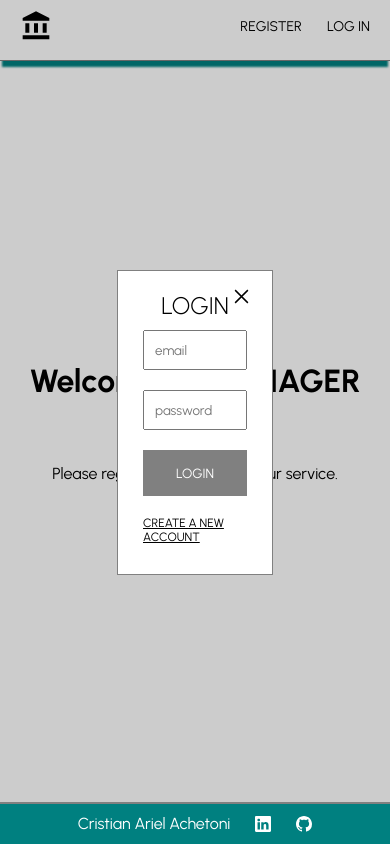
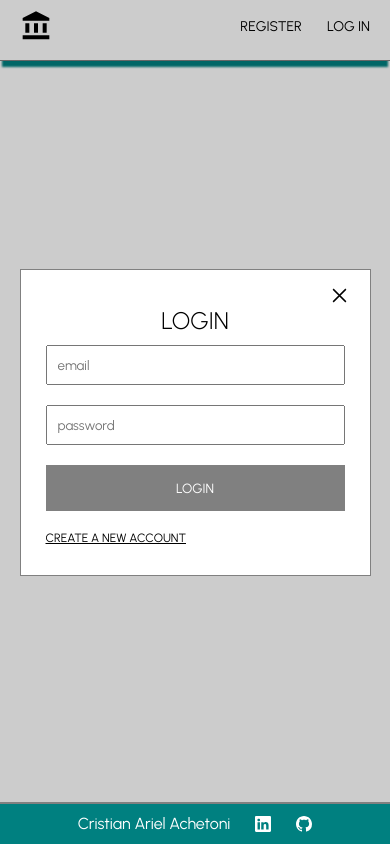
Before and after one commit to crisar0790/CHALLENGE-FULL-STACK, a React (Create React App) app in the folder client/: page / in a window 390 px wide. Both pictures are taken after a click on the element "LOG IN". Built offline with nearby package versions, Linux system fonts and the light colour scheme; no server answers.

Commit message:
modificaciones en Login para que sea responsive

```diff
--- a/client/src/components/Login.jsx
+++ b/client/src/components/Login.jsx
@@ -3,6 +3,7 @@ import styled from "styled-components";
 import { GrClose } from 'react-icons/gr';
 import { useDispatch, useSelector } from 'react-redux';
 import { login } from "../actions/auth";
+import { mobile } from '../responsive';
 
 const Container = styled.div`
     min-height: 100vh;
@@ -27,6 +28,7 @@ const Wrapper = styled.div`
     box-sizing: border-box;
     overflow: hidden;
     font-size: 1.3rem;
+    ${mobile({width: "90%"})}
 `;
 
 const ButtonClose = styled.button`
@@ -40,6 +42,7 @@ const ButtonClose = styled.button`
 `;
 
 const Title = styled.h1`
+    margin-top: 1rem;
     font-size: 24px;
     font-weight: 300;
     text-align: center;
```
